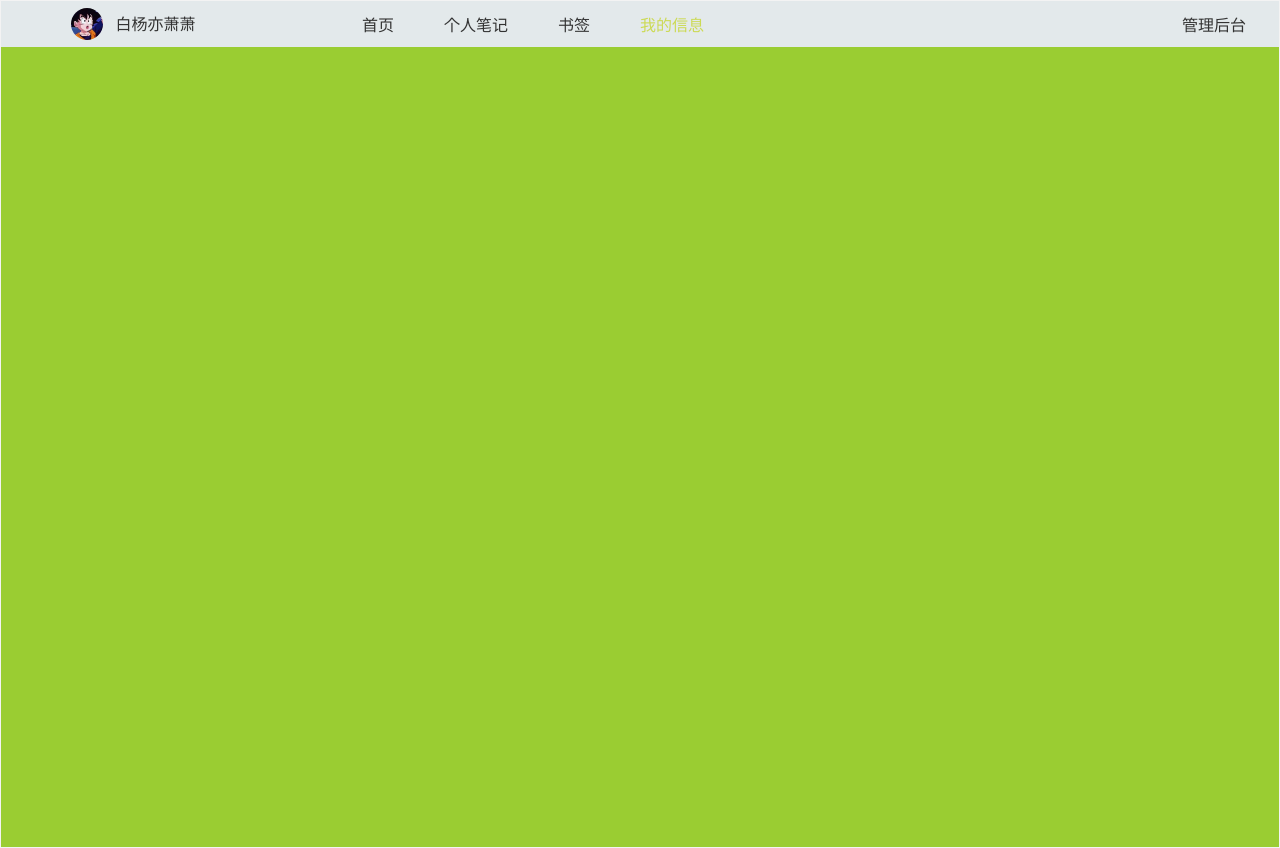
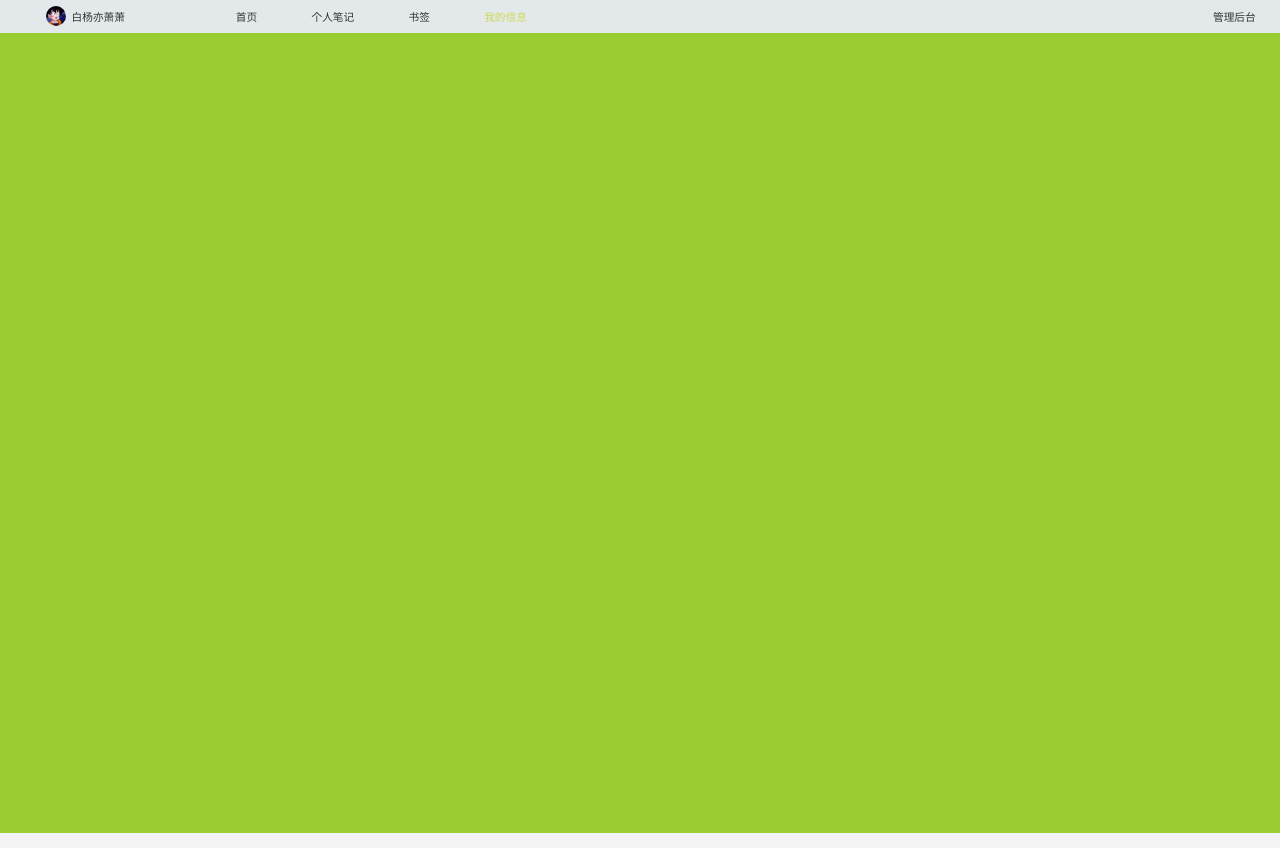
Before and after one commit to shangnengfanfou/hh_page, a Vue app: page /info in a window 1280 px wide. Built offline with nearby package versions, Linux system fonts and the light colour scheme.

Commit message:
自适应一期

```diff
--- a/src/assets/style/global.css
+++ b/src/assets/style/global.css
@@ -1,5 +1,5 @@
 body {
-  margin: 1px;
+  margin: 0px;
   background-color: #f3f3f3;
 }
 
--- a/src/components/Header.vue
+++ b/src/components/Header.vue
@@ -31,7 +31,8 @@ export default {
 #header {
   background: rgb(227, 233, 235);
   padding: 3px;
-  max-height: 2.5rem;
+  max-height: 50px;
+  min-height: 2.5rem;
   display: flex;
   justify-content: center; /* 水平居中 */
   align-items: center;     /* 垂直居中 */
@@ -39,8 +40,6 @@ export default {
 
 #header-left {
   background: rgb(227, 233, 235);
-  padding: 3px;
-  height: 2rem;
   display: flex;
   justify-content: left; /* 水平居中 */
   align-items: center;     /* 垂直居中 */
@@ -50,16 +49,13 @@ export default {
 #header-left p {
   text-align: center;
   margin: auto;
-  padding-top: .2rem;
-  min-width: 6rem;
-  height: 2rem;
+  min-width: 30px;
 }
 
 #logo {
-  width: 2rem;
-  min-width: 1.5rem;
-  height: 2rem;
-  border-radius: 1rem;
+  min-width: 20px;
+  height: 20px;
+  border-radius: 10px;
 }
 
 #header-center {
@@ -70,8 +66,8 @@ export default {
 #header-right {
   margin-left: auto; /* 设置向右对对齐 */
   /* justify-content: flex-end; */
-  min-width: 3rem;
-  padding: 30px
+  min-width: 20px;
+  padding: 0 2rem;
 }
 
 
@@ -85,8 +81,7 @@ export default {
 .header-item {
   padding-right: 50px;
   /* line-height: 30px; */
-  min-width: 2rem;
-  min-height: 1rem;
+  min-width: 30px;
   text-decoration:none;
   justify-content: center; /* 水平居中 */
   align-items: center;     /* 垂直居中 */
--- a/src/main.js
+++ b/src/main.js
@@ -6,12 +6,23 @@ import { library } from '@fortawesome/fontawesome-svg-core'
 import { faWeixin, faAlipay } from '@fortawesome/free-brands-svg-icons'
 import { faRetweet, faArrowCircleDown } from '@fortawesome/free-solid-svg-icons'
 import { FontAwesomeIcon } from '@fortawesome/vue-fontawesome'
+
 library.add(faWeixin, faAlipay)
 library.add(faRetweet, faArrowCircleDown)
 
 Vue.config.productionTip = false
 Vue.component('font-awesome-icon', FontAwesomeIcon)
 
+document.documentElement.style.fontSize = document.documentElement.clientWidth / 120 + "px";
+window.addEventListener(
+  "resize",
+  function() {
+    document.documentElement.style.fontSize =
+      document.documentElement.clientWidth / 120 + "px";
+  },
+  false
+);
+
 new Vue({
   render: h => h(App),
   router
```
